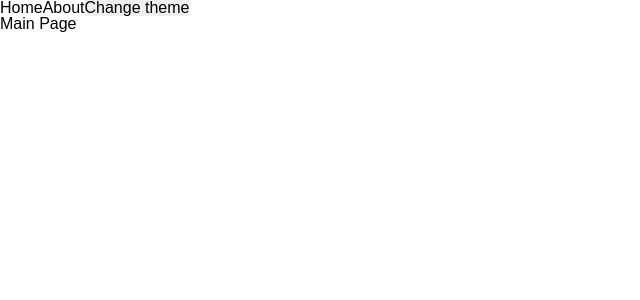
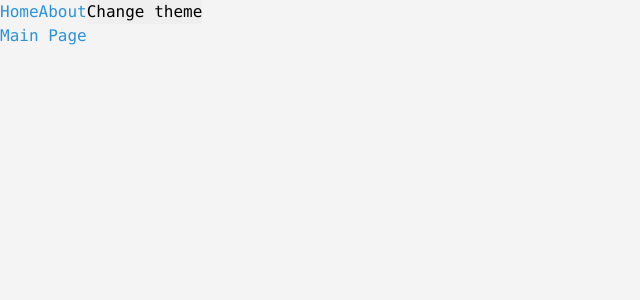
Before and after one commit to SelfDestroyer/production-react-project, a React app: page / in a window 1280 px wide. Shown: the top 300 px of the page, without its empty margins (0-640 px from the left). Built offline with nearby package versions, Linux system fonts and the light colour scheme.

Commit message:
fixed problem with imports, fix bug with function classNames

```diff
--- a/src/App.tsx
+++ b/src/App.tsx
@@ -10,8 +10,7 @@ import {classNames} from "./helpers/classNames/classNames";
 const App = () => {
     const {theme, toggleTheme} = useTheme()
 
-
-    return (<div className={classNames('app', {}, [theme])} data-theme={theme}>
+    return (<div className={classNames('app', {test: true, added: true},[])} data-theme={theme}>
         <Link to={'/'}>Home</Link>
         <Link to={'/about'}>About</Link>
         <button onClick={toggleTheme}>Change theme</button>
--- a/src/helpers/classNames/classNames.ts
+++ b/src/helpers/classNames/classNames.ts
@@ -4,8 +4,8 @@ export function classNames(cls: string, mods: Mods, additional: string[]): strin
     return [
         cls,
         ...additional,
-        Object.entries(mods)
+        ...Object.entries(mods)
             .filter(([, value]) => Boolean(value))
             .map(([cls]) => cls)
-    ].join('')
+    ].join(' ')
 }
--- a/src/theme/useTheme.ts
+++ b/src/theme/useTheme.ts
@@ -1,6 +1,5 @@
 import {useContext} from "react";
-import {Theme} from "../App";
-import {LOCAL_STORAGE_THEME_KEY, ThemeContext} from "./ThemeContext";
+import {LOCAL_STORAGE_THEME_KEY, Theme, ThemeContext} from "./ThemeContext";
 
 interface IUseTheme {
     theme: Theme,
```
Also changed, not shown: src/index.tsx (+4 -5 lines).
